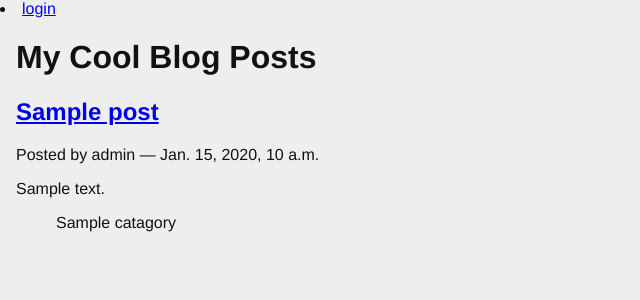
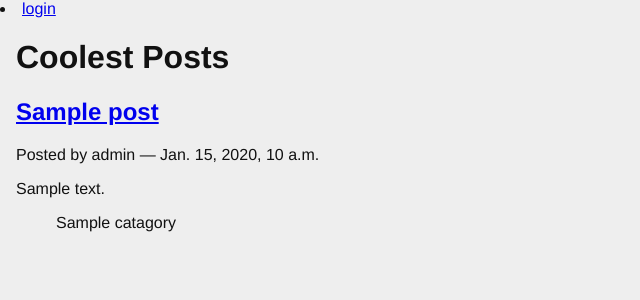
Before and after one commit to djgordon-maker/django_blog, a Django app: page / in a window 1280 px wide. Shown: the top 300 px of the page, without its empty margins (0-640 px from the left). Run offline with Django 3.2, Linux system fonts and the light colour scheme; data comes from the database, SQL or seed files in the repository; tables that the repository leaves empty hold one stand-in row (values such as "Sample post").

Commit message:
Change title

```diff
--- a/blogging/templates/blogging/list.html
+++ b/blogging/templates/blogging/list.html
@@ -1,5 +1,5 @@
 {% extends 'base.html' %}{% block content %}
-	<h1>My Cool Blog Posts</h1>
+	<h1>Coolest Posts</h1>
 	{% comment %}here is where the query happens{% endcomment %}
 	{% for post in post_list %}
 	<div class="post">
--- a/blogging/tests.py
+++ b/blogging/tests.py
@@ -49,7 +49,7 @@ class FrontEndTestCase(TestCase):
     def test_list_only_published(self):
         resp = self.client.get("/")
         resp_text = resp.content.decode(resp.charset)
-        self.assertTrue("My Cool Blog Posts" in resp_text)
+        self.assertTrue("Coolst Posts" in resp_text)
         for count in range(1, 11):
             title = "Post %d Title" % count
             if count < 6:
```
